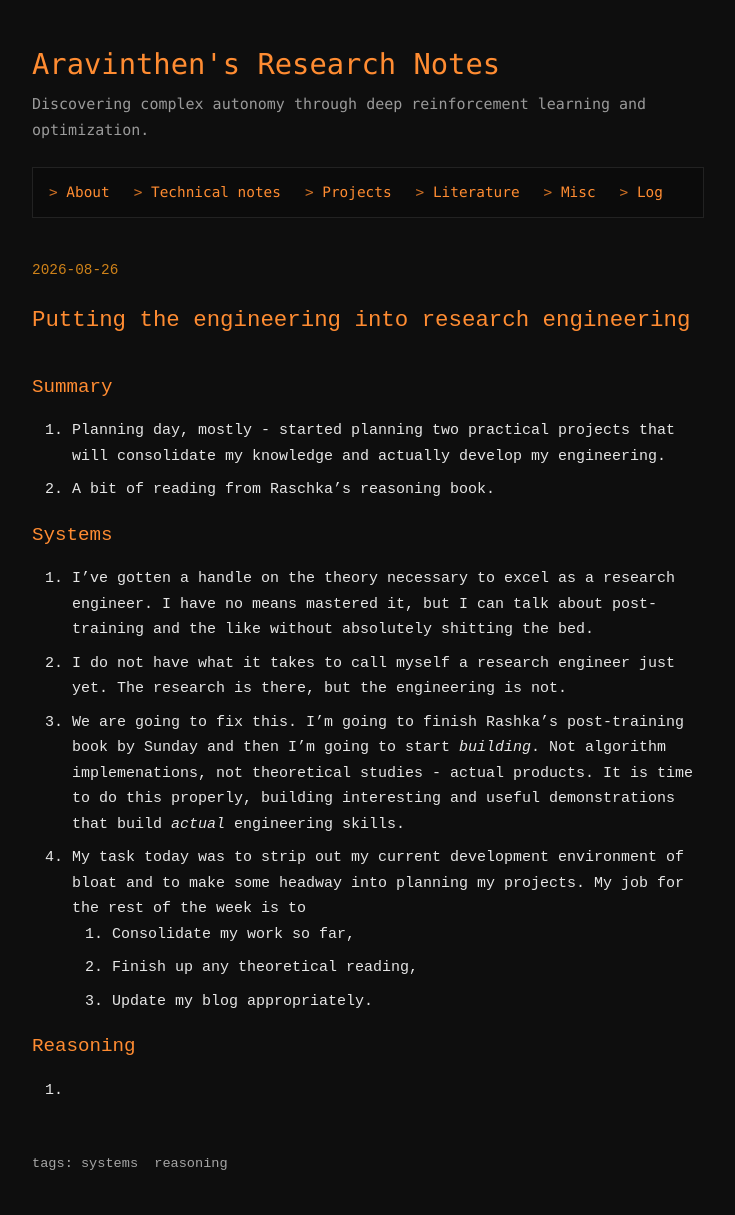
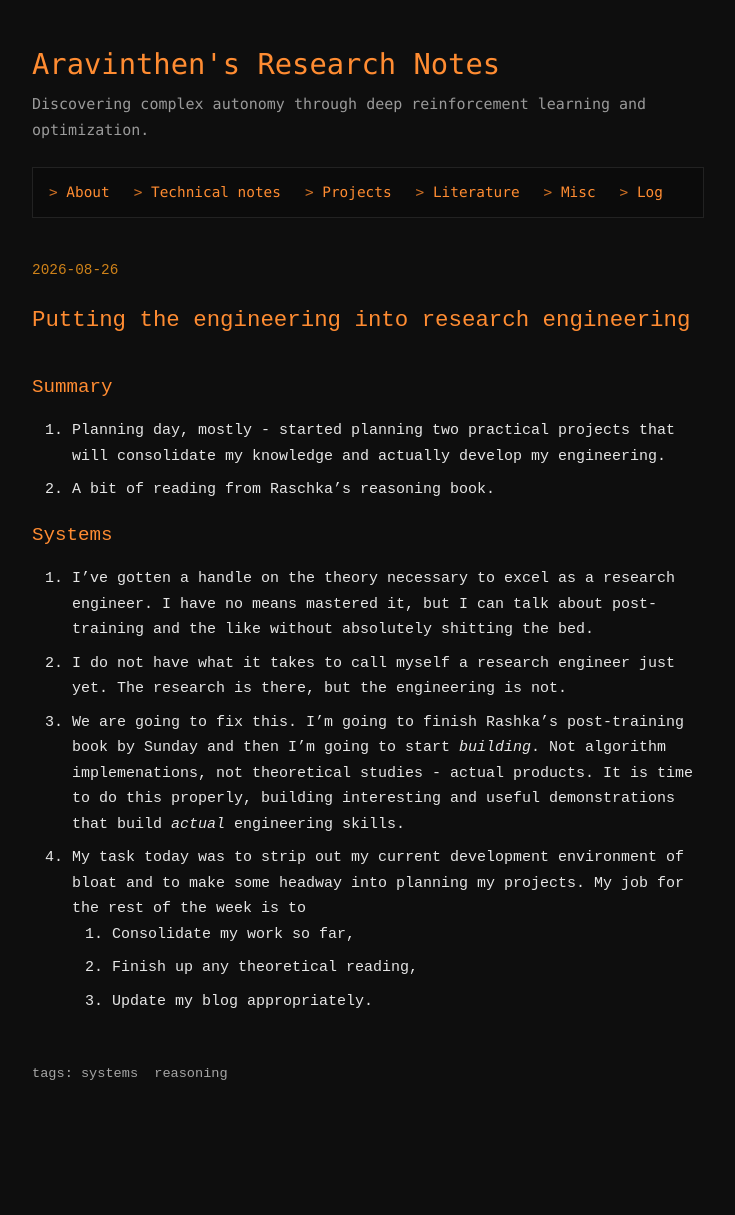
Before and after one commit to aravinthen/aravinthen.github.io, a Jekyll site: the page built from _log/2026-08-26.md, in a window 1280 px wide. Shown: the whole page, without its empty margins (272-1007 px from the left). Built offline with Jekyll 4.4.1, drawn with Linux system fonts in a browser that asks for light colours; after the commit the page ends 1126 px from its top, so only the background shows below that.

Commit message:
reupdate

```diff
--- a/_log/2026-08-26.md
+++ b/_log/2026-08-26.md
@@ -18,6 +18,3 @@ tags: [systems, reasoning]
     1. Consolidate my work so far,
     2. Finish up any theoretical reading,
     3. Update my blog appropriately.
-
-## Reasoning
-1.
```
